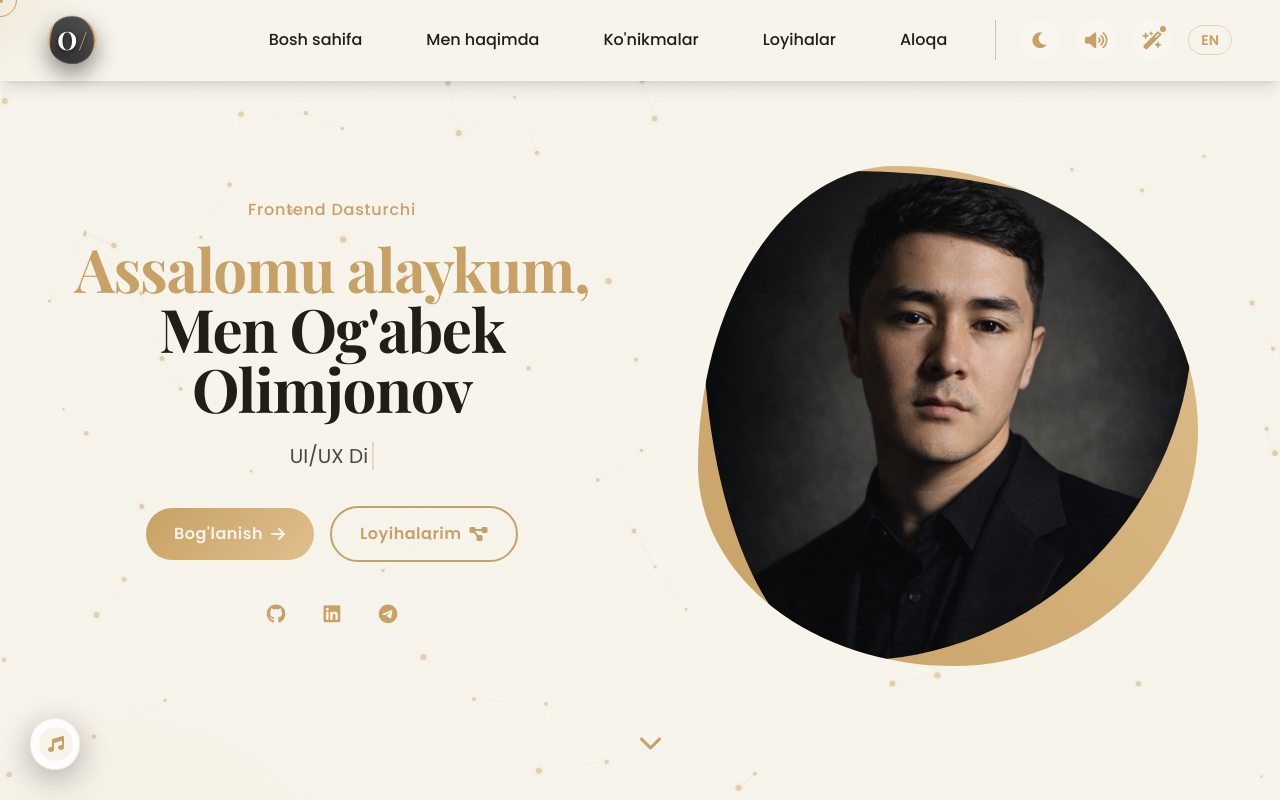
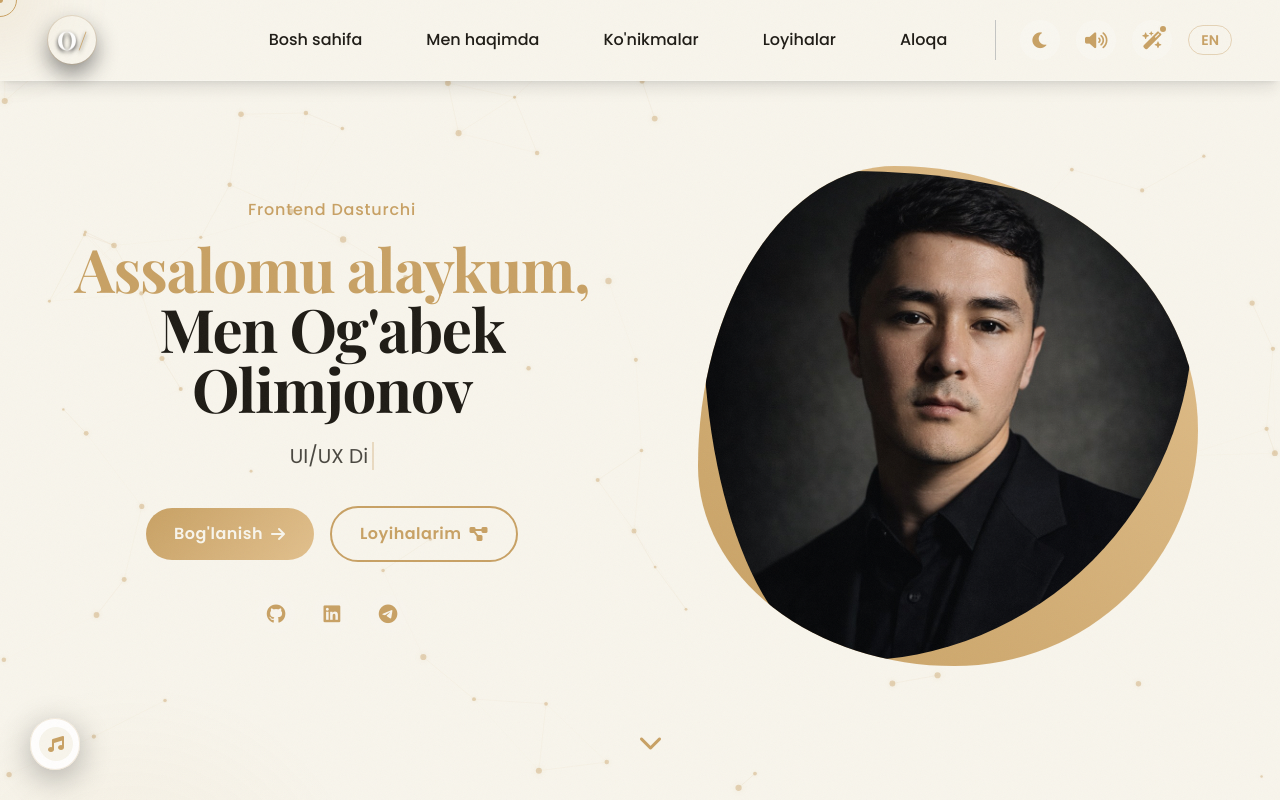
Before and after one commit to OgabekHub/My-portfolio, a Next.js app: page / in a window 1280 px wide. Shown: the top 800 px of the page. Built offline with nearby package versions, Linux system fonts and the light colour scheme.

Commit message:
style(logo): remove blob background and keep only floating text

```diff
--- a/src/components/BlobLogo.tsx
+++ b/src/components/BlobLogo.tsx
@@ -33,22 +33,6 @@ export default function BlobLogo({ size = 56 }: BlobLogoProps) {
         }
       `}} />
 
-      {/* The animated liquid blob background matching hero section */}
-      <div
-        style={{
-          position: "absolute",
-          width: "100%",
-          height: "100%",
-          background: "linear-gradient(45deg, rgba(20,20,25,0.9), rgba(10,10,15,0.7))",
-          border: "2px solid #c8a164",
-          animation: "logo-morphing 10s ease-in-out infinite, float-wobble 6s ease-in-out infinite",
-          boxShadow: "0 0 15px rgba(200, 161, 100, 0.15), inset 0 0 10px rgba(200, 161, 100, 0.1)",
-          transition: "all 0.3s ease",
-          backdropFilter: "blur(4px)"
-        }}
-        className="group-hover:scale-105 group-hover:border-[#e2c08d] group-hover:shadow-[0_0_20px_rgba(200,161,100,0.4)]"
-      />
-
       {/* The inner text (O/) */}
       <div
         style={{
@@ -62,7 +46,8 @@ export default function BlobLogo({ size = 56 }: BlobLogoProps) {
           alignItems: "center",
           justifyContent: "center",
           textShadow: "0 2px 4px rgba(0,0,0,0.8)",
-          letterSpacing: "-1px"
+          letterSpacing: "-1px",
+          animation: "float-wobble 6s ease-in-out infinite",
         }}
         className="group-hover:scale-110 transition-transform"
       >
```
